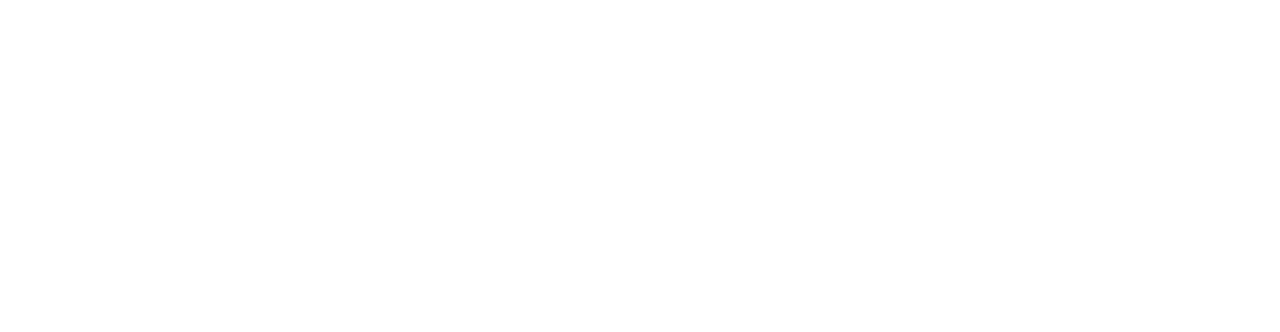
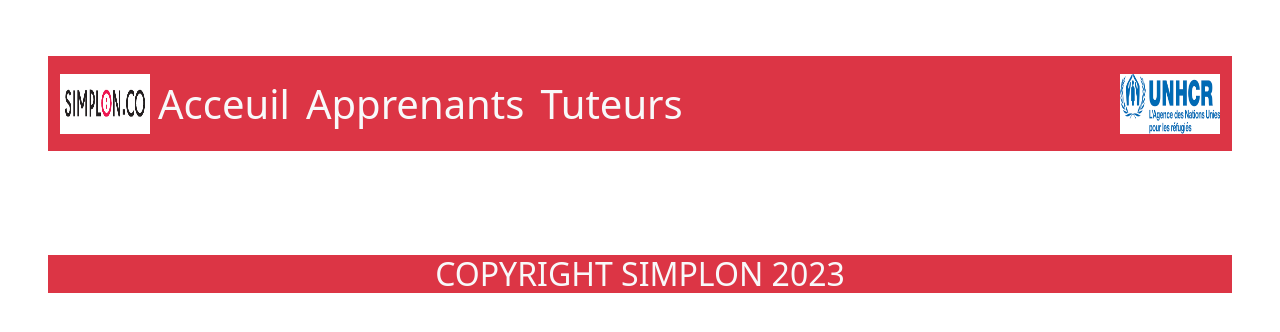
Before and after one commit to Beaufaye/Mini-Application-PHP, a PHP site: page /ajout.php in a window 1280 px wide. Before the commit the part shown is empty. Shown: the top 332 px of the page. Run offline with PHP 8.4, Linux system fonts and the light colour scheme.

Commit message:
mis à jour

```diff
--- a/ajout.php
+++ b/ajout.php
@@ -2,13 +2,74 @@
 require_once 'connexion.php';
 ?>
 <!DOCTYPE html>
-<html lang="en">
+<html lang="fr">
+
 <head>
     <meta charset="UTF-8">
     <meta name="viewport" content="width=device-width, initial-scale=1.0">
-    <title>Ajout</title>
+    <title>Liste des Tuteurs</title>
+    <link rel="stylesheet" href="css/bootstrap.min.css">
+
 </head>
+
 <body>
+<nav class="navbar navbar-expand-lg bg-body-tertiary">
+                        <div class="container-fluid m-5 bg-danger" style="height: 95px;">
+                                <img src="images/logo simplon.png" alt
+                                        style="width: 90px; height: 60px;">
+                                <div class="collapse navbar-collapse"
+                                        id="navbarTogglerDemo03">
+                                        <ul
+                                                class="navbar-nav me-auto mb-2 mb-lg-0">
 
+                                                <div>
+                                                        <li class="nav-item">
+                                                                <a
+                                                                        class="nav-link active text-light"
+                                                                        aria-current="page"
+                                                                        style="font-size: 40px;"
+                                                                        href="index.php">Acceuil</a>
+                                                        </li>
+                                                </div>
+                                                <li class="nav-item">
+                                                        <a
+                                                                class="nav-link text-light"
+                                                                href="apprenants.php"
+                                                                style="font-size: 40px;">Apprenants</a>
+                                                </li>
+                                                <li class="nav-item">
+                                                        <a
+                                                                class="nav-link text-light"
+                                                                style="font-size: 40px;"
+                                                                href="tuteurs.php">Tuteurs</a>
+                                                </li>
+                                        </ul>
+                                        <img src="images/hcr.png" alt
+                                                style="width: 100px; height: 60px;">
+                                </div>
+                        </div>
+                </nav>
+
+   <!-- FORMULAIRE CHANCELLA-->
+
+
+
+
+
+
+
+
+   <div class="m-5 text-center text-light bg-danger" height: 55px;>
+        <h2>COPYRIGHT SIMPLON 2023</h2>
+    </div>
+
+
+    <script type="text/javascript" src="js/navigateur.js"></script>
+    <script type="text/javascript" src="js/bootstrap.min.js"></script>
+    <script type="text/javascript" src="js/details.js"></script>
+    <script type="text/javascript">
+        afficher('formulaire');
+    </script>
 </body>
+
 </html>
```
